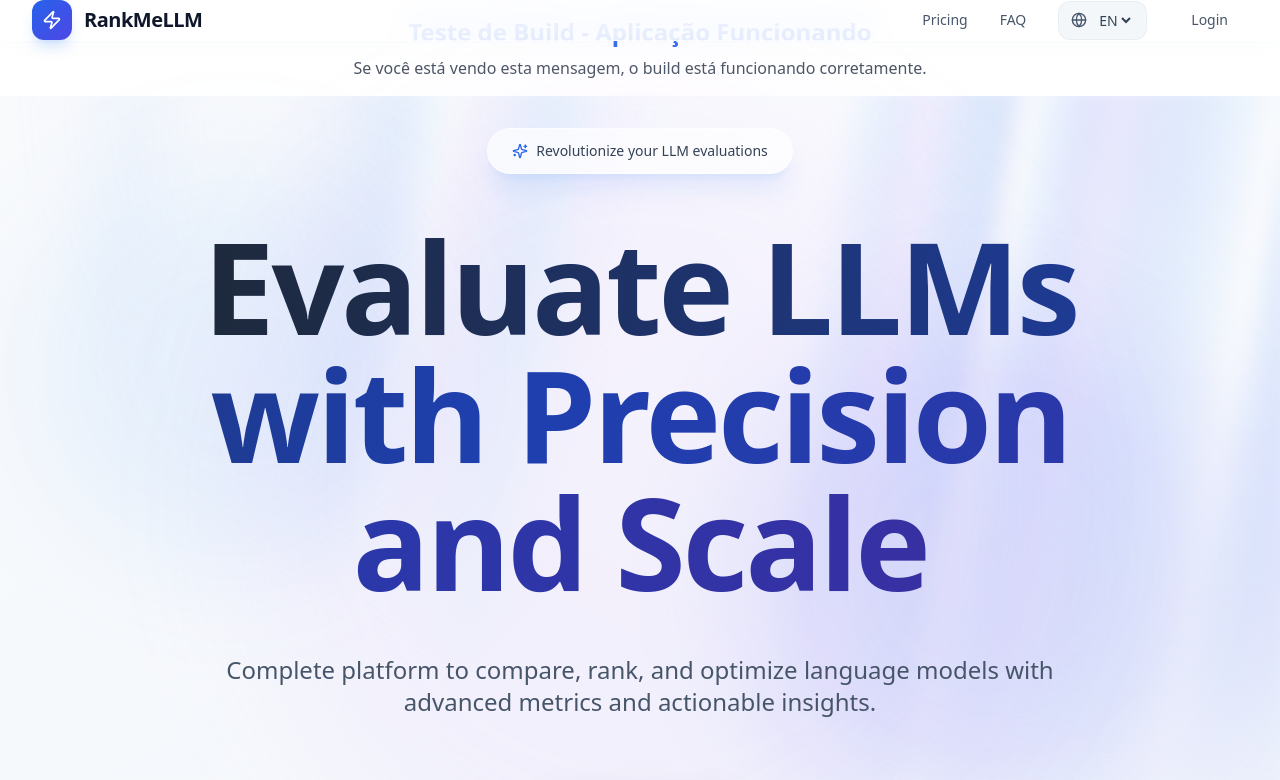
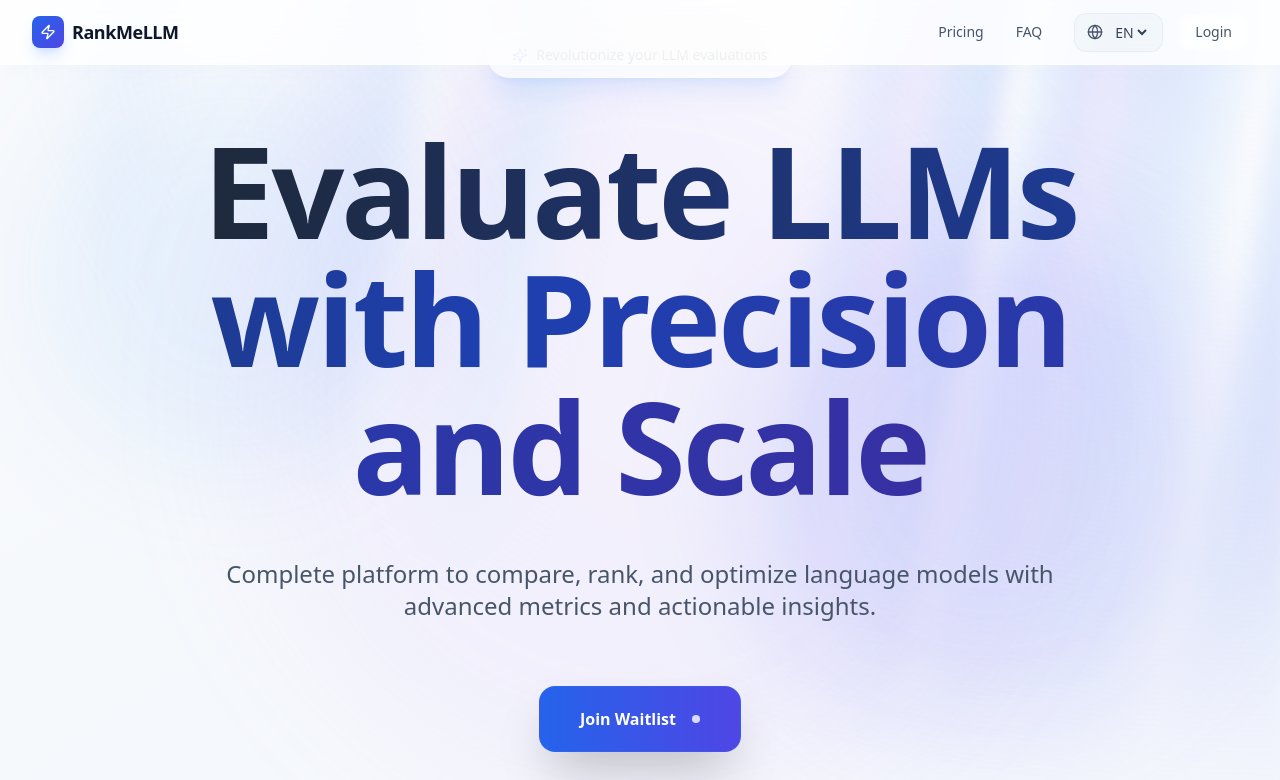
Before and after one commit to adriannoes/promptmetrics, a React (Vite) app: page / in a window 1280 px wide. Shown: the top 780 px of the page. Built offline with nearby package versions, Linux system fonts and the light colour scheme.

Commit message:
Fix header, build message, and i18n
Revised header layout, removed build message, and ensured English language consistency across the page.

```diff
--- a/src/components/Header.tsx
+++ b/src/components/Header.tsx
@@ -17,12 +17,12 @@ const Header = () => {
   return (
     <header className="fixed top-0 left-0 right-0 z-50 bg-white/80 backdrop-blur-xl border-b border-white/60 shadow-lg shadow-slate-200/10">
       <div className="max-w-7xl mx-auto px-4 sm:px-6 lg:px-8">
-        <div className="flex justify-between items-center h-18">
-          <div className="flex items-center gap-3">
-            <div className="w-10 h-10 bg-gradient-to-br from-blue-600 to-indigo-600 rounded-xl flex items-center justify-center shadow-lg shadow-blue-500/20">
-              <Zap className="w-5 h-5 text-white" />
+        <div className="flex justify-between items-center h-16">
+          <div className="flex items-center gap-2">
+            <div className="w-8 h-8 bg-gradient-to-br from-blue-600 to-indigo-600 rounded-lg flex items-center justify-center shadow-lg shadow-blue-500/20">
+              <Zap className="w-4 h-4 text-white" />
             </div>
-            <span className="text-xl font-bold text-slate-900 tracking-tight">RankMeLLM</span>
+            <span className="text-lg font-bold text-slate-900 tracking-tight">RankMeLLM</span>
           </div>
 
           <nav className="hidden md:flex items-center gap-8">
@@ -39,9 +39,9 @@ const Header = () => {
               {t('faq')}
             </button>
 
-            <div className="flex items-center gap-6">
+            <div className="flex items-center gap-4">
               <LanguageSelector />
-              <button className="px-5 py-2.5 text-slate-600 hover:text-slate-900 transition-all duration-200 font-medium text-sm hover:scale-105 hover:bg-white/50 rounded-lg backdrop-blur-sm">
+              <button className="px-4 py-2 text-slate-600 hover:text-slate-900 transition-all duration-200 font-medium text-sm hover:scale-105 hover:bg-white/50 rounded-lg backdrop-blur-sm">
                 {t('login')}
               </button>
             </div>
--- a/src/components/TestComponent.tsx
+++ /dev/null
@@ -1,17 +0,0 @@
-
-import React from 'react';
-
-const TestComponent = () => {
-  return (
-    <div className="p-4 text-center">
-      <h1 className="text-2xl font-bold text-blue-600">
-        Teste de Build - Aplicação Funcionando
-      </h1>
-      <p className="mt-2 text-gray-600">
-        Se você está vendo esta mensagem, o build está funcionando corretamente.
-      </p>
-    </div>
-  );
-};
-
-export default TestComponent;
--- a/src/pages/Index.tsx
+++ b/src/pages/Index.tsx
@@ -9,7 +9,6 @@ import Pricing from '../components/Pricing';
 import FAQ from '../components/FAQ';
 import ContactForm from '../components/ContactForm';
 import Footer from '../components/Footer';
-import TestComponent from '../components/TestComponent';
 
 const Index = () => {
   console.log('Index component rendering...');
@@ -17,7 +16,6 @@ const Index = () => {
   return (
     <LanguageProvider>
       <div className="min-h-screen bg-white">
-        <TestComponent />
         <Header />
         <Hero />
         <Problem />
```
